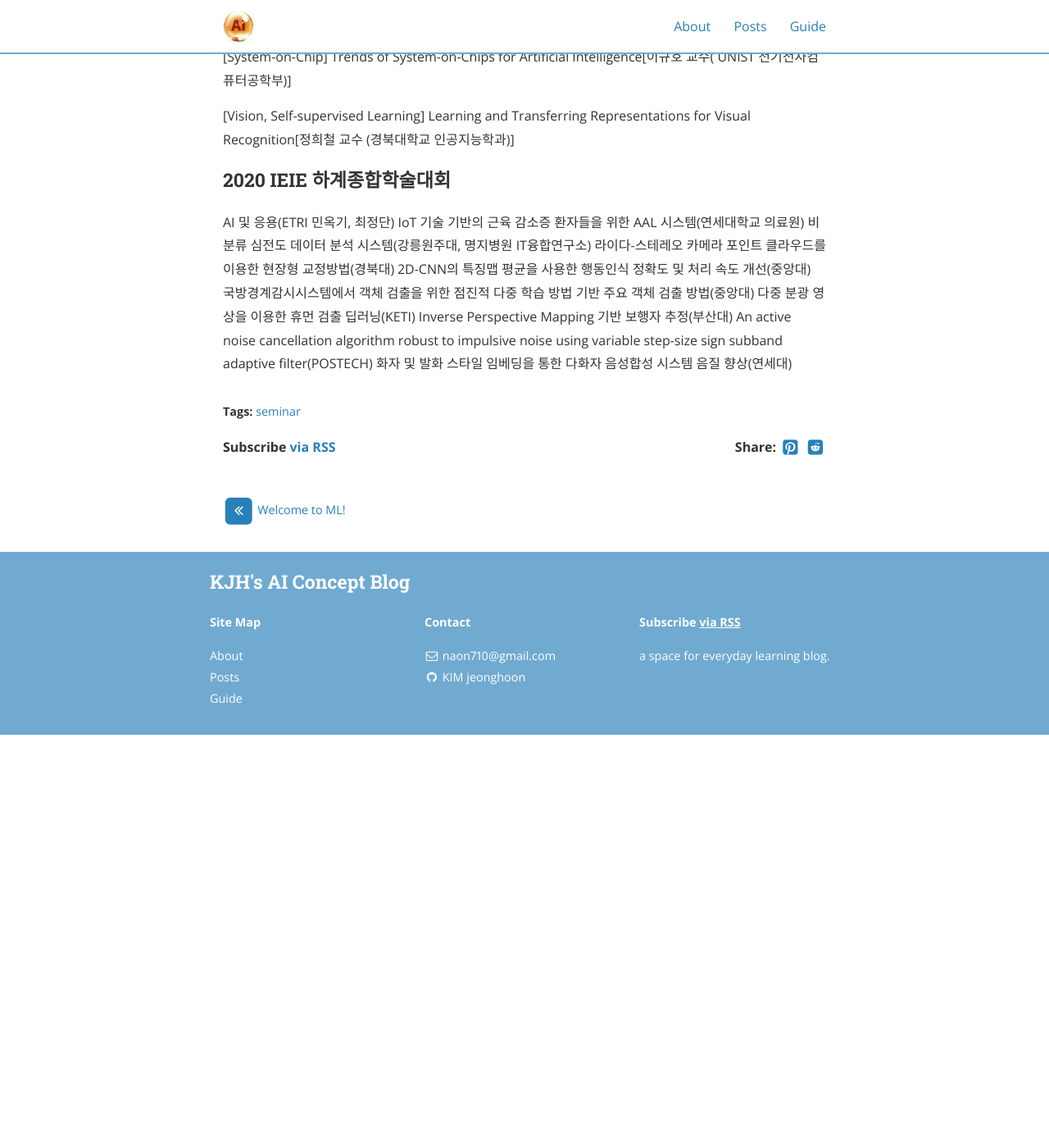
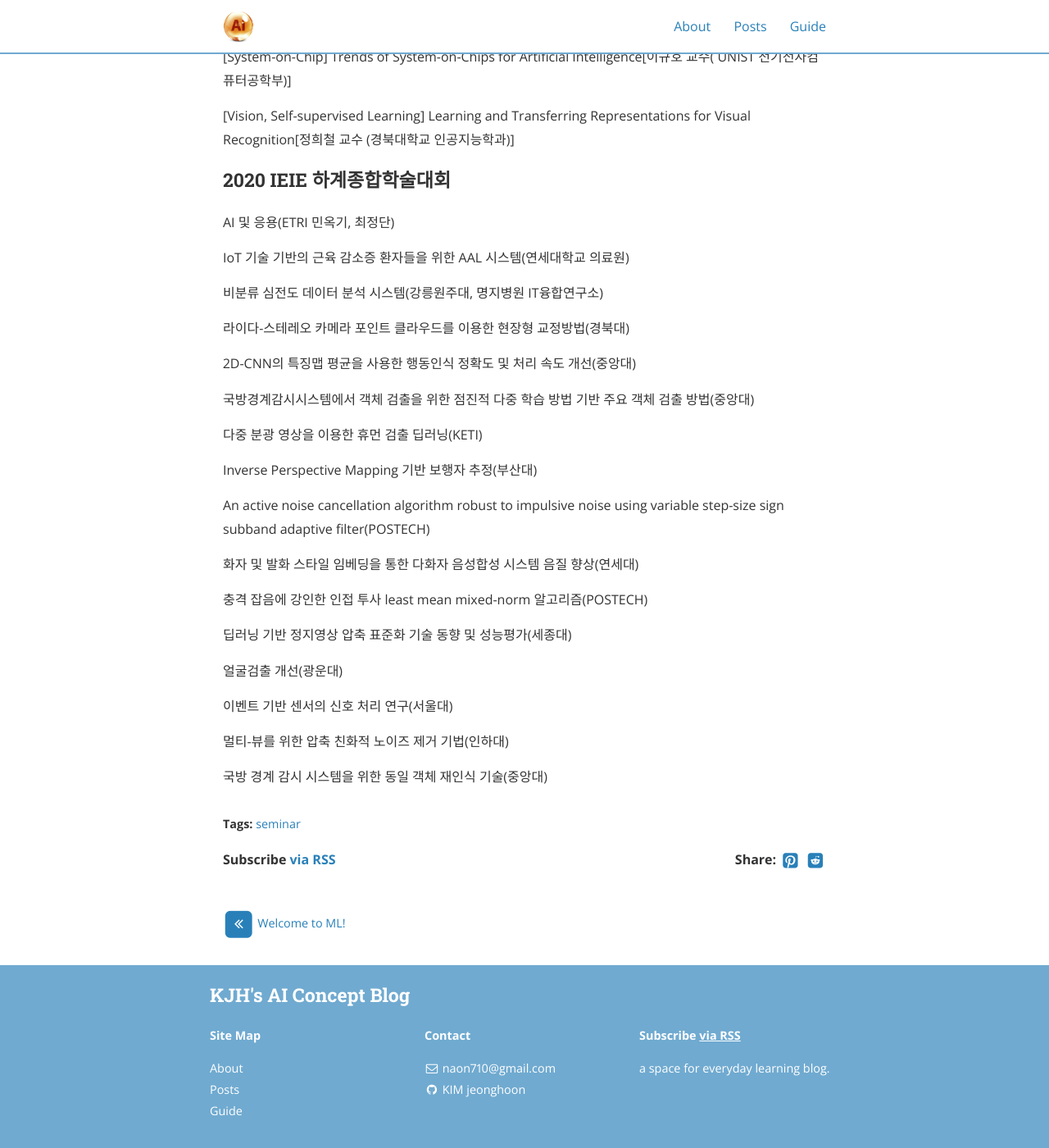
Before and after one commit to jeonghoonkim1211/jeonghoonkim1211.github.io, a Jekyll site: the page built from _posts/2021-02-22-seminar1.md, in a window 1280 px wide and 1400 px high, scrolled down 863 px. Shown: the whole window at 82% size. Built offline with Jekyll 4.4.1, drawn with Linux system fonts in a browser that asks for light colours; nearby versions of some CDN libraries; before the commit the page ends 1759 px from its top, so only the background shows below that.

Commit message:
Update 2021-02-22-seminar1.md

```diff
--- a/_posts/2021-02-22-seminar1.md
+++ b/_posts/2021-02-22-seminar1.md
@@ -33,12 +33,33 @@ Learning and Transferring Representations for Visual Recognition[정희철 교
 
 ### 2020 IEIE 하계종합학술대회
 AI 및 응용(ETRI 민옥기, 최정단)
+
 IoT 기술 기반의 근육 감소증 환자들을 위한 AAL 시스템(연세대학교 의료원)
+
 비분류 심전도 데이터 분석 시스템(강릉원주대, 명지병원 IT융합연구소)
+
 라이다-스테레오 카메라 포인트 클라우드를 이용한 현장형 교정방법(경북대)
+
 2D-CNN의 특징맵 평균을 사용한 행동인식 정확도 및 처리 속도 개선(중앙대)
+
 국방경계감시시스템에서 객체 검출을 위한 점진적 다중 학습 방법 기반 주요 객체 검출 방법(중앙대)
+
 다중 분광 영상을 이용한 휴먼 검출 딥러닝(KETI)
+
 Inverse Perspective Mapping 기반 보행자 추정(부산대)
+
 An active noise cancellation algorithm robust to impulsive noise using variable step-size sign subband adaptive filter(POSTECH)
+
 화자 및 발화 스타일 임베딩을 통한 다화자 음성합성 시스템 음질 향상(연세대)
+
+충격 잡음에 강인한 인접 투사 least mean mixed-norm 알고리즘(POSTECH)
+
+딥러닝 기반 정지영상 압축 표준화 기술 동향 및 성능평가(세종대)
+
+얼굴검출 개선(광운대)
+
+이벤트 기반 센서의 신호 처리 연구(서울대)
+
+멀티-뷰를 위한 압축 친화적 노이즈 제거 기법(인하대)
+
+국방 경계 감시 시스템을 위한 동일 객체 재인식 기술(중앙대)
```
